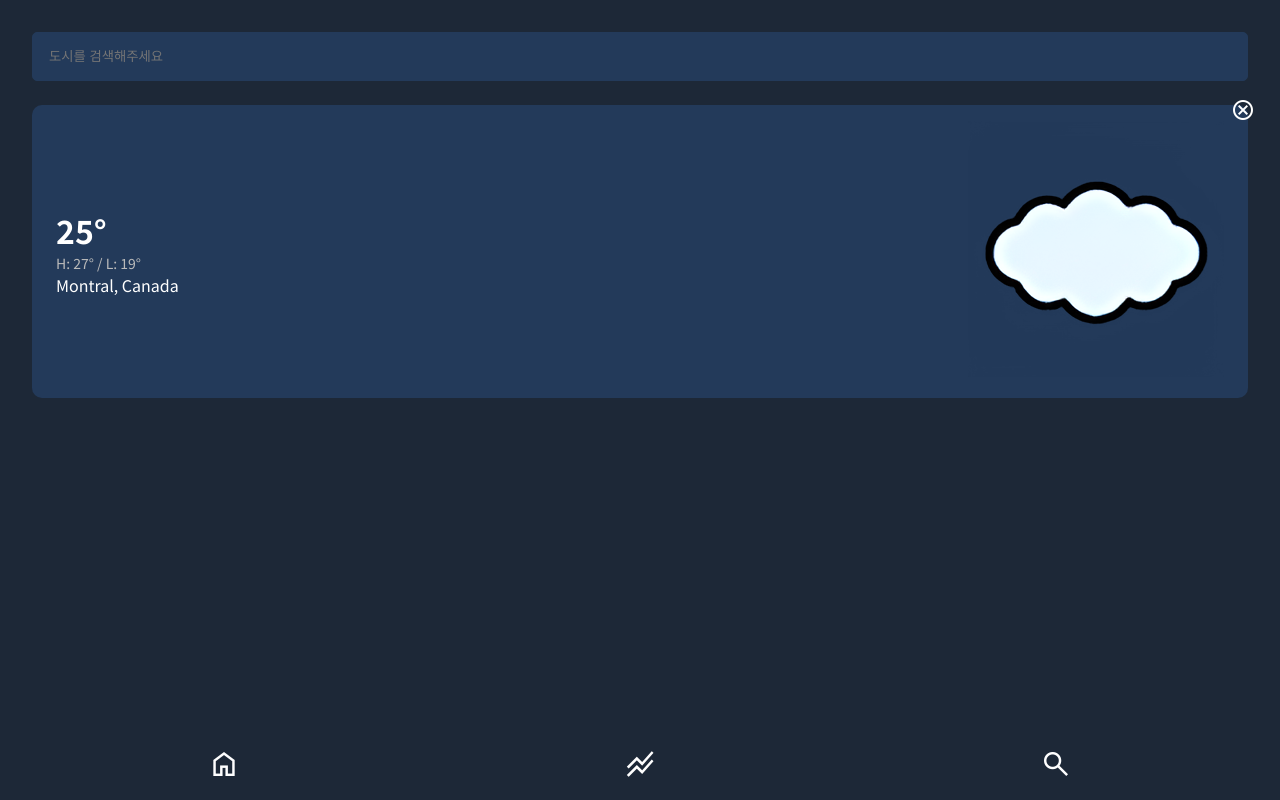
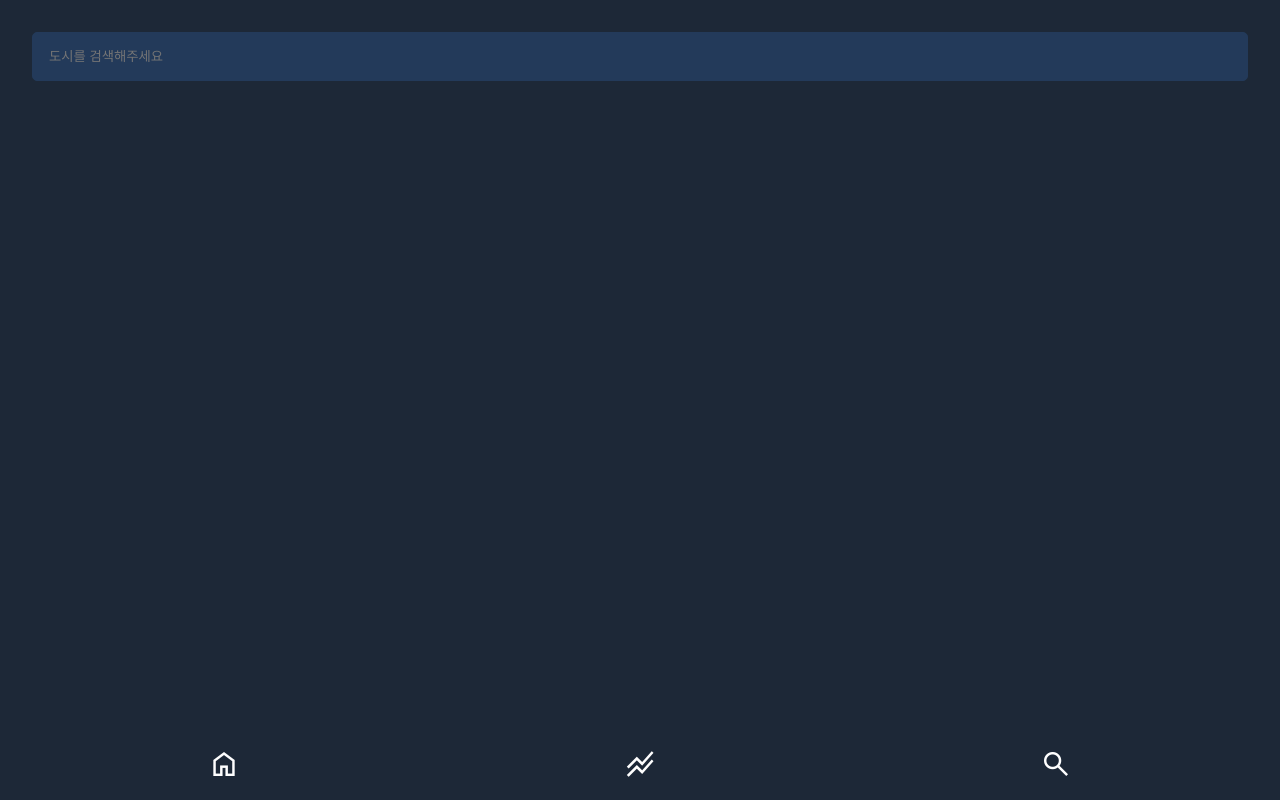
Before and after one commit to devcys22/forecast, a Vue app: page /search in a window 1280 px wide. Built offline with nearby package versions, Linux system fonts and the light colour scheme.

Commit message:
feat: Local search function

```diff
--- a/src/stores/weather.js
+++ b/src/stores/weather.js
@@ -19,6 +19,8 @@ export const useWeatherStore = defineStore('weather', () => {
   const currentConditions = ref(null);
   // 일별 날씨 객체가 담긴 배열
   const days = ref(null);
+  //검색 날씨 데이터
+  const searchData = ref([]);
   // 오늘 시간대별 데이터 계산
   const hours = computed(() => {
     return days.value
@@ -37,9 +39,33 @@ export const useWeatherStore = defineStore('weather', () => {
       alert(e.response?.data ? e.response?.data : e.message);
     }
   };
+  //지역명 (city)으로 날씨 API 검색
+  const getSearchWeatherInfo = async (city) => {
+    try {
+      const res = await axiosInstance.get('/' + city);
+      // 응답 데이터 객체로 필요한 데이터 가공
+      const printData = {
+        address: res.data.address, // 지역명
+        feelslikemax: res.data.days[0].feelslikemax, // 최고 온도
+        feelslikemin: res.data.days[0].feelslikemin, // 최저 온도
+        icon: res.data.currentConditions.icon, // 날씨 아이콘
+        temp: res.data.currentConditions.temp, // 현재 온도
+      };
+      // 이미 추가된 지역이면 중복으로 추가하지 않기
+      if (
+        searchData.value.findIndex((v) => v.address === res.data.address) === -1
+      ) {
+        searchData.value.push(printData);
+      } else {
+        alert('이미 조회한 지역입니다.');
+      }
+    } catch (e) {
+      alert(e.response?.data ? e.response?.data : e.message);
+    }
+  };
   //미래 날짜의 날씨 예보 데이터 계산하기
   const forecast = computed(() => {
     return days.value?.filter((v) => v.datetime > dayjs().format('YYYY-MM-DD'))
   })
-  return { currentConditions, hours, forecast, getCurrentWeatherInfo };
+  return { currentConditions, hours, forecast, searchData, getCurrentWeatherInfo, getSearchWeatherInfo };
 });
--- a/src/views/SearchView.vue
+++ b/src/views/SearchView.vue
@@ -1,4 +1,16 @@
 <script setup>
+import { useWeatherStore } from '@/stores/weather';
+import { storeToRefs } from 'pinia';
+import {ref} from 'vue';
+import {getImage} from '@/composables/helper.js'
+//서울 날씨 정보를 요청하는 API
+const weatherStore = useWeatherStore();
+const {searchData} = storeToRefs(weatherStore);
+const city = ref('');
+const searchWeather = async () => {
+  await weatherStore.getSearchWeatherInfo(city.value);
+  city.value = '';
+}
 </script>
 
 <template>
@@ -6,29 +18,34 @@
       <!-- 검색 영역 -->
       <section class="weather__search">
         <input
+          v-model="city"
           type="text"
           class="weather__searchBar"
           placeholder="도시를 검색해주세요"
+          @keyup.enter="searchWeather"
         />
       </section>
       <!-- 검색 데이터가 있으면 -->
-      <section class="weather__city">
+      <section
+        v-for="data in searchData"
+        :key="data.address"
+        class="weather__city">
         <div class="weather__cityLeft">
-          <strong class="weather__cityTmp">25°</strong>
-          <p class="weather__cityTmpMore">H: 27° / L: 19°</p>
-          <p>Montral, Canada</p>
+          <strong class="weather__cityTmp">{{data.temp}}</strong>
+          <p class="weather__cityTmpMore">H: {{data.feelslikemax}}° / L: {{data.feelslikemin}}°</p>
+          <p>{{data.address}}</p>
         </div>
         <div class="weather__cityRight">
           <img
-            src="@/assets/images/icons/cloudy.png"
-            alt=""
+            :src="getImage(data.icon)"
+            :alt="`${data.address} ${data.temp}도`"
             class="weather__cityImg"
           />
         </div>
         <span class="material-symbols-outlined weather__cancel"> cancel </span>
       </section>
       <!-- 검색 데이터가 없으면 -->
-      <section class="no-data" style="display: none">
+      <section v-if="searchData.length === 0" class="no-data" style="display: none">
         <p>검색한 지역이 없습니다.</p>
       </section>
     </main>
```
